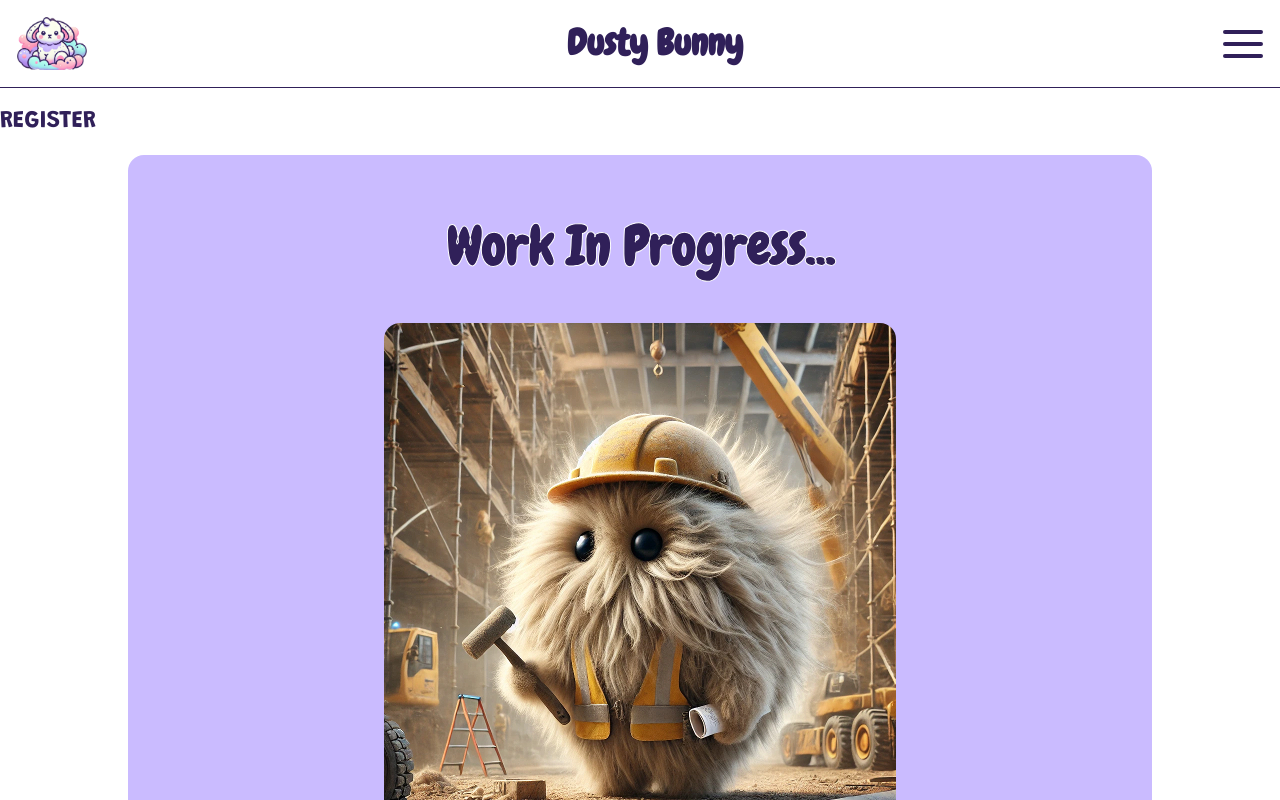
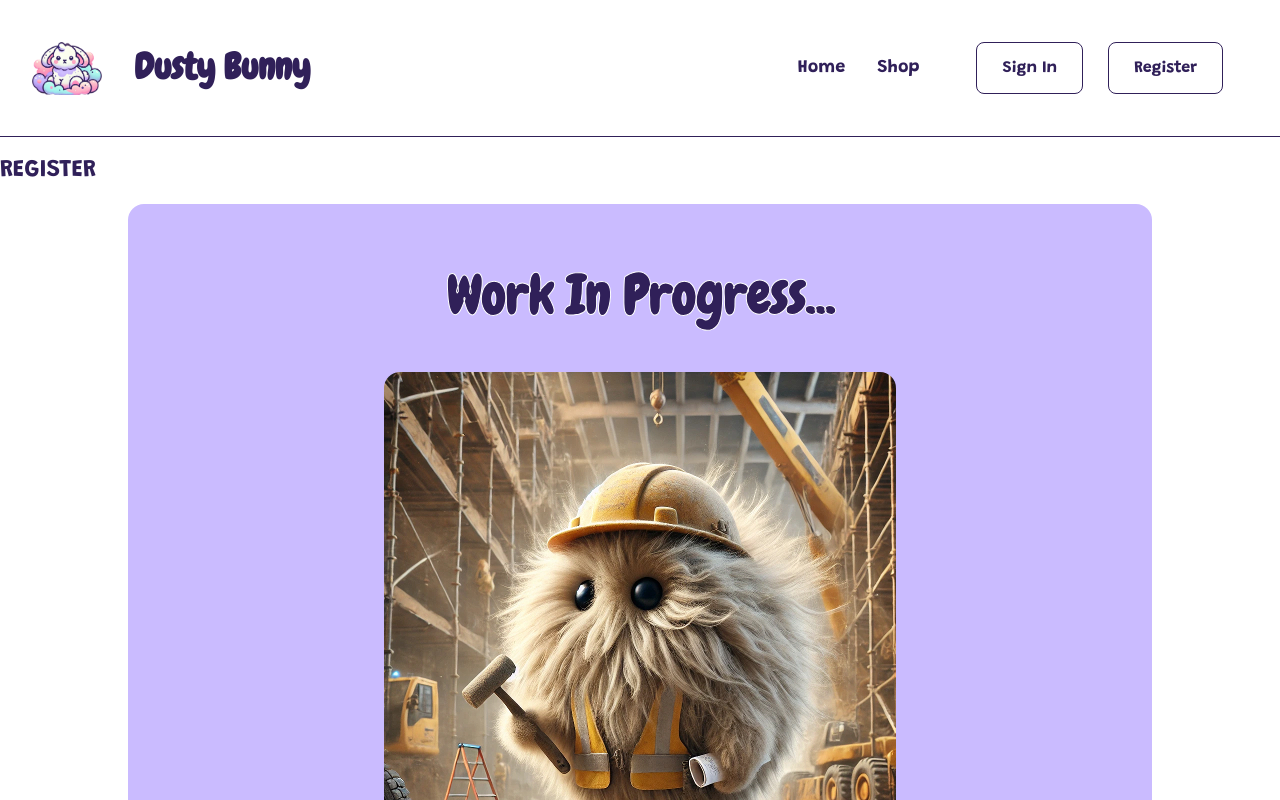
Before and after one commit to FernandoTejedorL/dusty-bunny, a React (Vite) app in the folder client/: page /register in a window 1280 px wide. Shown: the top 800 px of the page. Built offline with nearby package versions, Linux system fonts and the light colour scheme; no server answers.

Commit message:
header full

```diff
--- a/client/src/components/header/Header.jsx
+++ b/client/src/components/header/Header.jsx
@@ -13,6 +13,7 @@ const Header = () => {
 		<StyledHeader>
 			<StyledLogo src='/assets/images/common/logo.png' alt='' />
 			<StyledBrand>Dusty Bunny</StyledBrand>
+
 			{!menuOpen && (
 				<StyledIcon
 					onClick={() => setMenuOpen(true)}
--- a/client/src/components/header/header.styles.js
+++ b/client/src/components/header/header.styles.js
@@ -10,6 +10,10 @@ const StyledHeader = styled.header`
 	width: 100%;
 	padding: 1.0625rem;
 	border-bottom: 1px solid ${COLORS.dark};
+
+	@media screen and (width>=1024px) {
+		padding-inline: 2rem;
+	}
 `;
 
 const StyledLogo = styled.img`
@@ -21,11 +25,20 @@ const StyledBrand = styled.h1`
 	font-family: ${FONT_FAMILY.chewy};
 	font-size: ${FONT_SIZE.xl};
 	margin: 0;
+
+	@media screen and (width>=1024px) {
+		white-space: nowrap;
+		margin-inline: 2rem;
+	}
 `;
 
 const StyledIcon = styled.img`
 	width: 40px;
 	height: 40px;
 	cursor: pointer;
+
+	@media screen and (width>=1024px) {
+		display: none;
+	}
 `;
 export { StyledHeader, StyledLogo, StyledBrand, StyledIcon };
--- a/client/src/components/menu/Menu.jsx
+++ b/client/src/components/menu/Menu.jsx
@@ -42,8 +42,8 @@ const Menu = ({ menuOpen, setMenuOpen }) => {
 
 					{user && user?.vendor && (
 						<>
-							<StyledNavLink to={'/vendor'}>Vendor Page</StyledNavLink>
-							<StyledNavLink to={'/sales'}>Sales</StyledNavLink>
+							<StyledNavLink to={'/vendor'}>My Profile</StyledNavLink>
+							<StyledNavLink to={'/sales'}>My Sales</StyledNavLink>
 							<StyledNavLink to={'/seller'}>My Shop</StyledNavLink>
 						</>
 					)}
--- a/client/src/components/menu/menu.styles.js
+++ b/client/src/components/menu/menu.styles.js
@@ -9,19 +9,35 @@ const StyledMenu = styled.div`
 	left: 0;
 	width: 100%;
 	background-color: ${COLORS.lightViolet};
-	//background-image: url(/assets/images/common/bg-light.jpg);
-	background-repeat: no-repeat;
-	background-size: cover;
 	translate: ${({ $showMenu }) => ($showMenu ? '0' : '+100%')};
 	transition: translate 0.3s;
 	border-bottom: 5px solid ${COLORS.dark};
 	border-radius: 0 0 8px 8px;
+
+	@media screen and (width>=1024px) {
+		position: relative;
+		background-color: transparent;
+		translate: 0;
+		top: 0;
+		border-bottom: none;
+		max-width: 100%;
+	}
 `;
 
 const StyledUl = styled.ul`
 	display: flex;
 	flex-direction: column;
 	gap: 0.5rem;
+
+	@media screen and (width>=1024px) {
+		flex-direction: row;
+		align-items: center;
+		gap: 2rem;
+		text-align: center;
+		margin-left: auto;
+		width: 100%;
+		justify-content: flex-end;
+	}
 `;
 
 const StyledNavLink = styled(NavLink)`
@@ -34,19 +50,35 @@ const StyledNavLink = styled(NavLink)`
 
 	&.active {
 		color: ${COLORS.white};
-		-webkit-text-stroke: 1px ${COLORS.white};
+	}
+
+	@media screen and (width>=1024px) {
+		padding: 0;
+		border-bottom: none;
+		letter-spacing: 0;
+		font-size: ${FONT_SIZE.s};
+
+		&.active {
+			color: ${COLORS.deepViolet};
+		}
 	}
 
 	@media (hover: hover) {
 		&:hover {
 			color: ${COLORS.white};
 		}
+
+		@media screen and (width>=1024px) {
+			&:hover {
+				color: ${COLORS.deepViolet};
+			}
+		}
 	}
 `;
 
 const StyledButtonsContainer = styled.div`
 	display: flex;
-	width: 100%;
+	max-width: 100%;
 	padding: 1.5625rem;
 	gap: 1.5625rem;
 `;
@@ -57,12 +89,13 @@ const StyledButton = styled.button`
 	align-items: center;
 	height: 34px;
 	border: 1px solid ${COLORS.dark};
-	background-color: ${COLORS.lightViolet};
+	background-color: ${COLORS.white};
 	border-radius: 0.5rem;
 	color: ${COLORS.dark};
 	font-weight: ${FONT_WEIGHT.bold};
 	letter-spacing: 0;
 	padding: 1.5625rem;
+	cursor: pointer;
 
 	@media (hover: hover) {
 		&:hover {
@@ -77,7 +110,7 @@ const StyledLogOutButton = styled.button`
 	display: flex;
 	justify-content: center;
 	align-items: center;
-	width: 180px;
+	max-width: 180px;
 	height: 34px;
 	border: 1px solid ${COLORS.dark};
 	background-color: ${COLORS.white};
@@ -96,6 +129,10 @@ const StyledLogOutButton = styled.button`
 			border: 1px solid ${COLORS.white};
 		}
 	}
+
+	/* @media screen and (width>=1024px) {
+		margin-left: auto;
+	} */
 `;
 
 export {
--- /dev/null
+++ b/client/src/pages/aboutUs/AboutUs.jsx
@@ -0,0 +1,12 @@
+import WorkInProgress from '../../components/workInProgress/WorkInProgress';
+
+const AboutUs = () => {
+	return (
+		<>
+			<h2>About Us</h2>
+			<WorkInProgress />
+		</>
+	);
+};
+
+export default AboutUs;
--- /dev/null
+++ b/client/src/pages/contact/Contact.jsx
@@ -0,0 +1,12 @@
+import WorkInProgress from '../../components/workInProgress/WorkInProgress';
+
+const Contact = () => {
+	return (
+		<>
+			<h2>Contact Page</h2>
+			<WorkInProgress />
+		</>
+	);
+};
+
+export default Contact;
--- a/client/src/router/Router.jsx
+++ b/client/src/router/Router.jsx
@@ -15,6 +15,8 @@ import VendorShop from '../pages/vendorShop/VendorShop';
 import ProtectedVendorRoute from './ProtectedVendorRoutes';
 import ProtectedUserRoute from './ProtectedUserRoutes';
 import ProtectedRoute from './ProtectedRoutes';
+import AboutUs from '../pages/aboutUs/AboutUs';
+import Contact from '../pages/contact/Contact';
 
 const Router = () => {
 	return (
@@ -25,7 +27,8 @@ const Router = () => {
 				<Route path='register' element={<Register />} />
 				<Route path='login' element={<Login />} />
 				<Route path='shop' element={<Shop />} />
-
+				<Route path='about' element={<AboutUs />} />
+				<Route path='contact' element={<Contact />} />
 				<Route element={<ProtectedVendorRoute />}>
 					<Route path='vendor' element={<VendorPage />} />
 					<Route path='sales' element={<SalesPage />} />
```
